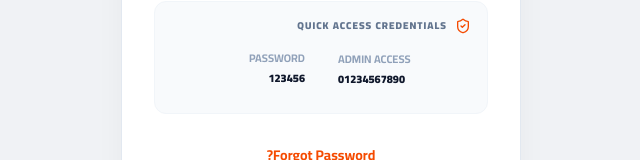
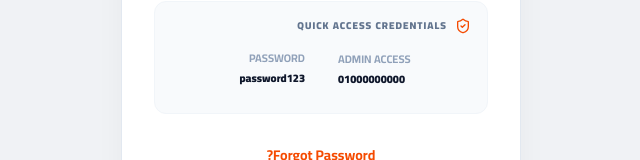
Before and after one commit to elmahdy000/zag-offers, a Next.js app in the folder zag-offers-admin/: page /login in a window 1280 px wide. Shown: the part 419-579 px from the top of the page, without its empty margins (319-959 px from the left). Built offline with nearby package versions, Linux system fonts and the light colour scheme; no server answers.

Commit message:
fix: update login quick access with real admin credentials from seed

```diff
--- a/zag-offers-admin/src/app/login/page.tsx
+++ b/zag-offers-admin/src/app/login/page.tsx
@@ -157,15 +157,15 @@ export default function AdminLoginPage() {
               <div className="grid grid-cols-2 gap-4">
                 <button
                   type="button"
-                  onClick={() => { setPhone('01234567890'); setPassword('123456'); }}
+                  onClick={() => { setPhone('01000000000'); setPassword('password123'); }}
                   className="text-[11px] text-left hover:bg-white p-2 rounded-lg transition-all border border-transparent hover:border-slate-200"
                 >
                   <p className="text-slate-400 font-bold mb-1 uppercase">Admin Access</p>
-                  <p className="text-slate-900 font-black">01234567890</p>
+                  <p className="text-slate-900 font-black">01000000000</p>
                 </button>
                 <div className="text-[11px] p-2">
                   <p className="text-slate-400 font-bold mb-1 uppercase">Password</p>
-                  <p className="text-slate-900 font-black">123456</p>
+                  <p className="text-slate-900 font-black">password123</p>
                 </div>
               </div>
             </div>
```
